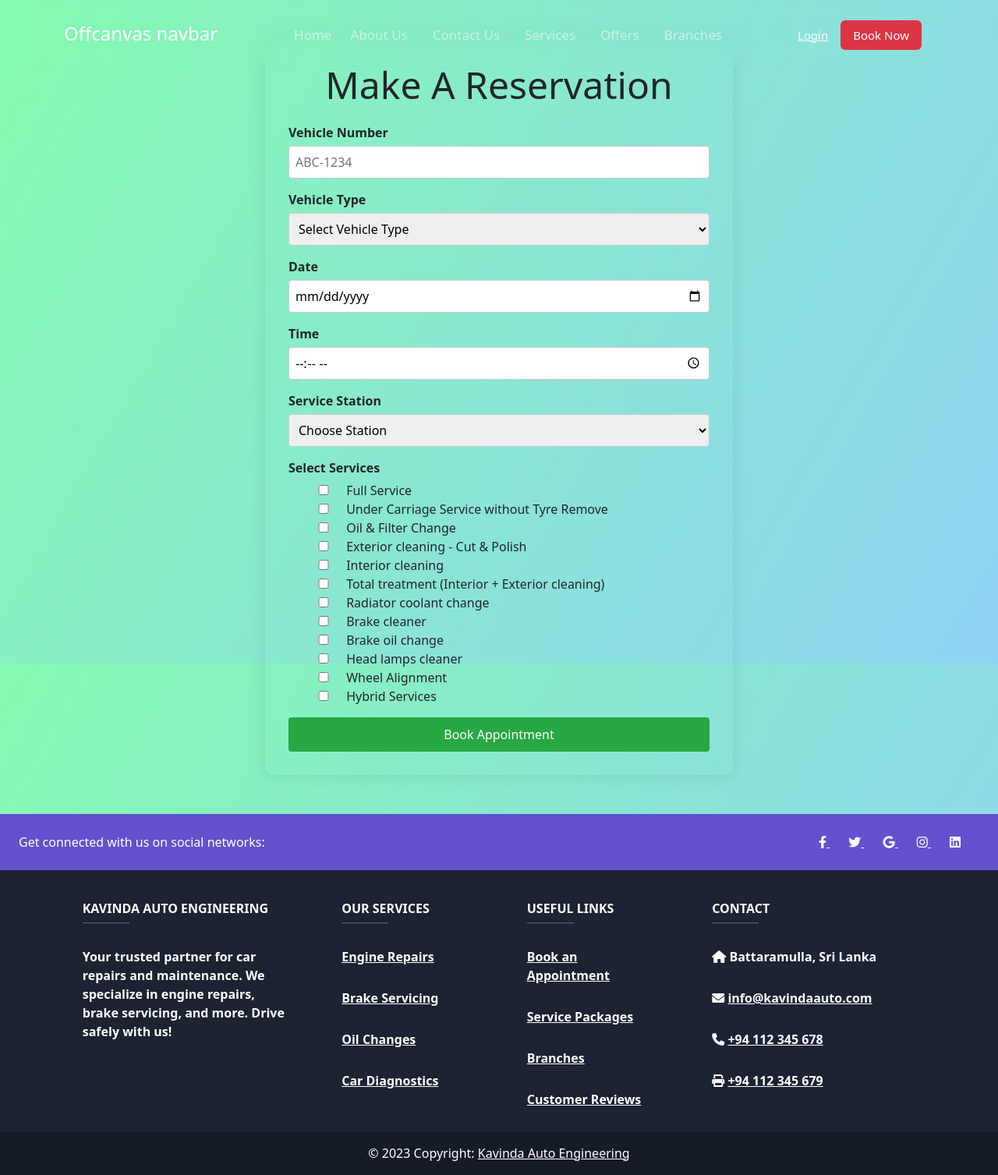
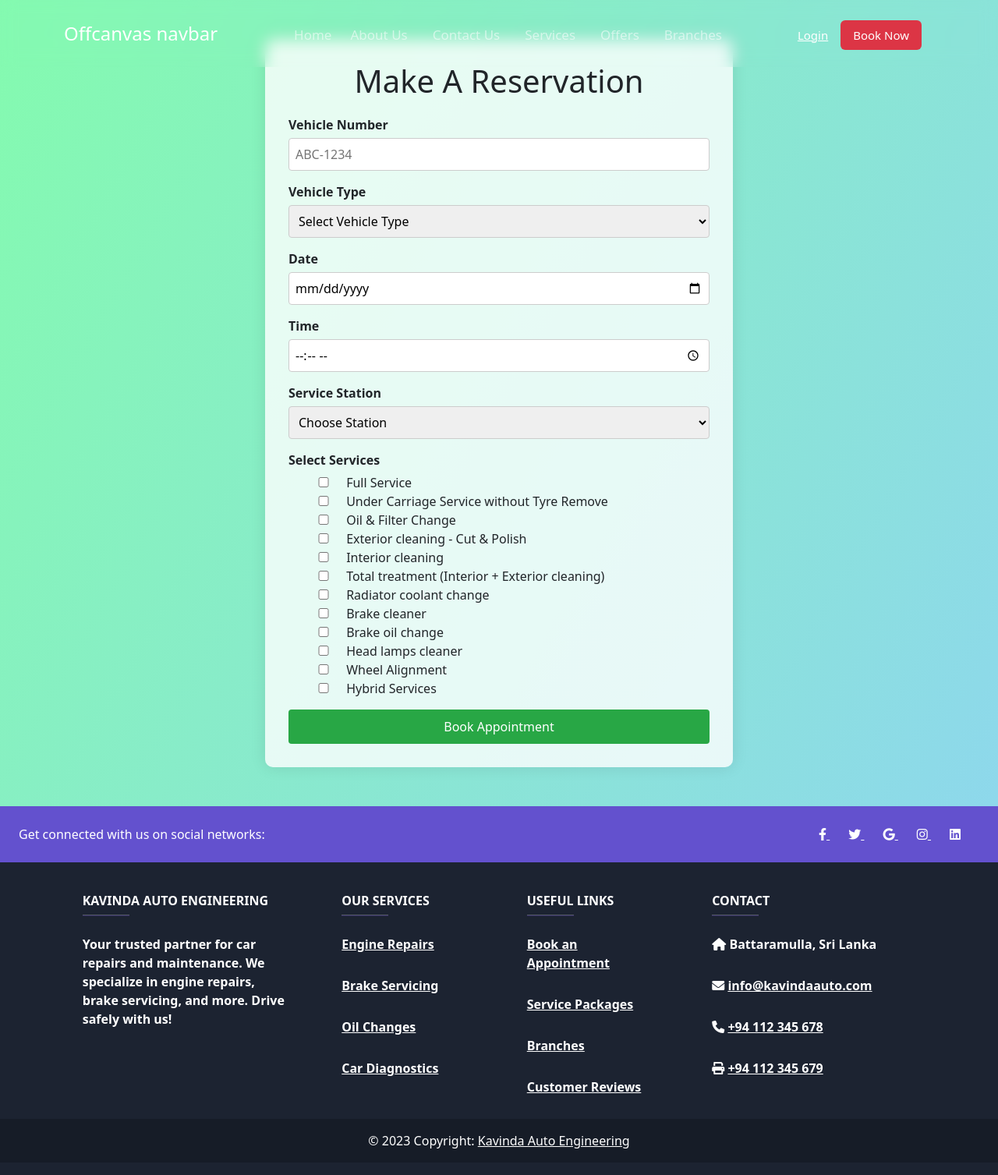
Before and after one commit to starlightaris/car_service_ms, a PHP site: page /appointment.php in a window 1280 px wide. Shown: the whole page at 78% size. After the commit the page ends 1473 px from the top, so only its background shows below. Run offline with PHP 8.4, Linux system fonts and the light colour scheme.

Commit message:
appointment body fix

```diff
--- a/appointment.php
+++ b/appointment.php
@@ -25,7 +25,7 @@
 }
 ?>
 
-<!DOCTYPE html>
+
 <html lang="en">
 
 <head>
@@ -42,7 +42,7 @@
     <!-- Custome CSS -->
     <link rel="stylesheet" href="css/style-appointment.css">
     <link rel="stylesheet" type="text/css" href="css/style-header-footer.css">
-    <link rel="stylesheet" type="text/css" href="css/style-offer.css">
+    <!-- <link rel="stylesheet" type="text/css" href="css/style-offer.css"> -->
 </head>
 
 
--- a/css/style-appointment.css
+++ b/css/style-appointment.css
@@ -1,18 +1,23 @@
-body, html {
-    /* height: 100%; */
+html, body {
+
+    margin: 0;
+    padding: 0;
+    background: linear-gradient(120deg, #84fab0 0%, #8fd3f4 100%);
+    /* background-image: url("../images/reg.jpg"); */
     align-items: center;
-    background: linear-gradient(120deg, #84fab0 0%, #8fd3f4 100%);
+    justify-content: center;
 }
-
 form {
     max-width: 600px;
     width: 100%;
     padding: 30px;
     border-radius: 10px;
-    background: rgba(255, 255, 255, 0);
+    background: rgba(255, 255, 255, 0.8); /* Adjusted for better visibility */
     box-shadow: 0 0 20px rgba(0, 0, 0, 0.1);
     margin: 50px auto;
 }
+
+
 
 /* .container {
     background-color: #fff;
@@ -28,7 +33,7 @@
     margin-bottom: 20px;
 }
 
-.form-group {
+ .form-group {
     margin-bottom: 15px;
 }
 
```
